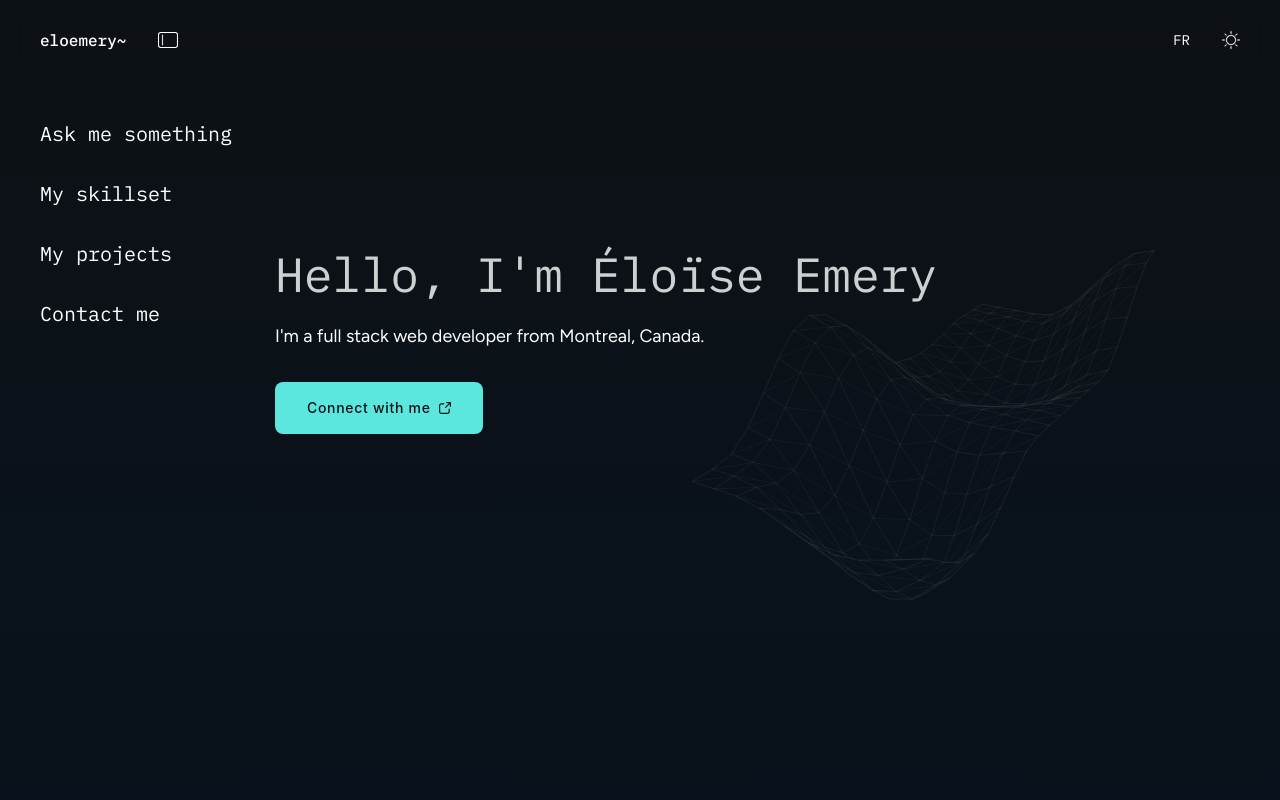
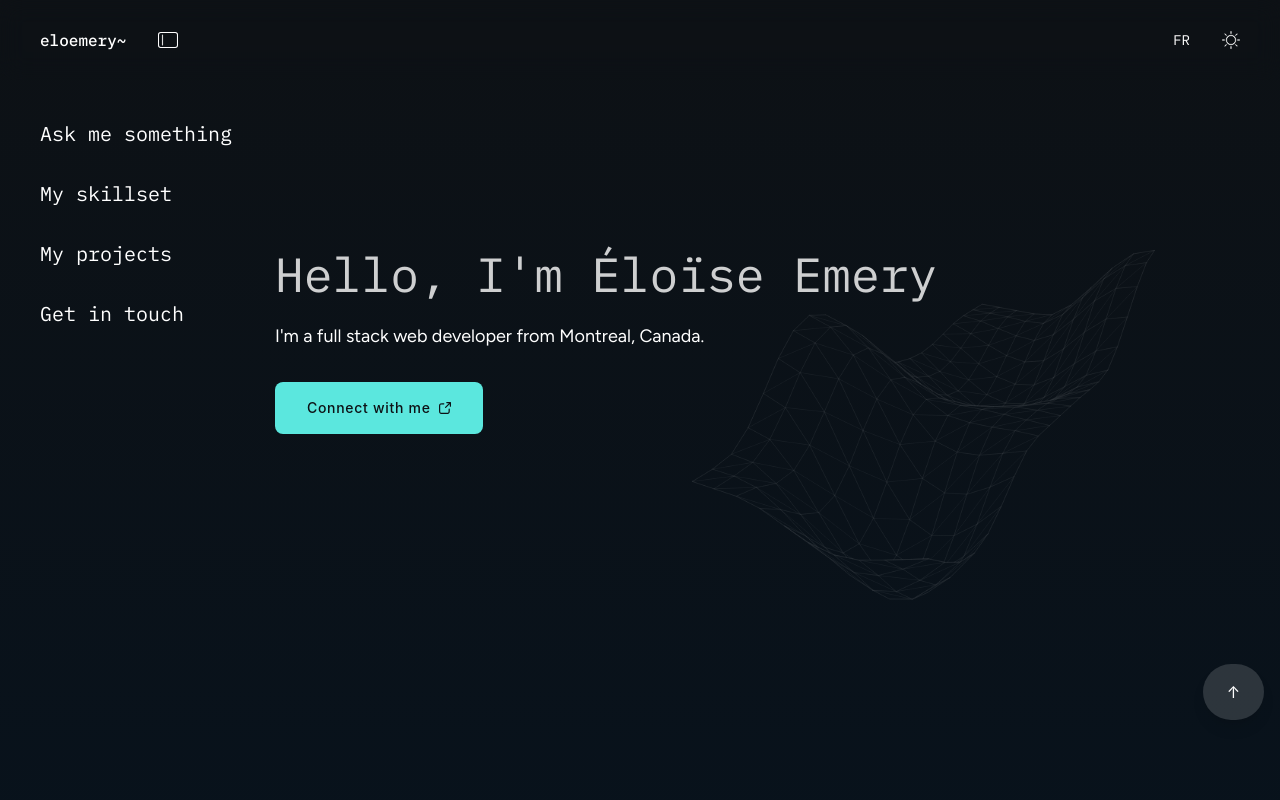
Before and after one commit to EloiseEmery/portfolio, a React (Create React App) app: page / in a window 1280 px wide. Both pictures are taken after a click on the element 175 px from the left and 40 px from the top of the page. Shown: the top 800 px of the page. Built offline with nearby package versions, Linux system fonts and the light colour scheme; a web font is replaced by a local one.

Commit message:
Add ToTop button and update contact section with email functionality

```diff
--- a/src/App.tsx
+++ b/src/App.tsx
@@ -7,6 +7,7 @@ import AskMeSomething from './components/organisms/sections/AskMeSomething';
 import MySkillset from './components/organisms/sections/MySkillset';
 import MyProjects from './components/organisms/sections/MyProjects';
 import ContactMe from './components/organisms/sections/GetInTouch';
+import ToTop from './components/atoms/ToTop';
 import menuSidebarClosed from './assets/svg/menuSidebar.svg';
 import menuSidebarOpen from './assets/svg/menuSidebarOpen.svg';
 import './index.css';
@@ -28,6 +29,7 @@ function App() {
     <div className="app-container bg-gradient-main-secondary-main from-colorMain via-colorSecondary to-colorMain flex">
       {/* Sidebar */}
       {isSidebarOpen && <Sidebar closeSidebar={() => setIsSidebarOpen(false)} />}
+      {/* To top button */}
       {/* App content */}
       <div className="flex w-full overflow-x-hidden">
         <div className="flex-1 transition-all duration-300 ease-in-out">
@@ -36,6 +38,7 @@ function App() {
             <Header toggleMenu={toggleMenu} menuSrc={menuSrc} />
           </header>
           {/* Main content */}
+      <ToTop />
           <div className={`app-main-content relative z-10 transition-all duration-300 ease-in-out ${isSidebarOpen ? 'translate-x-[350px] md:translate-x-0 md:ml-[250px] xl:ml-[150px] blur md:blur-0 ' : 'px-2'}`}>
             <main className="px-4 md:px-10 xl:px-[125px] 2xl:px-[200px]">
               <section id="hero" className="py-[250px]">
@@ -50,7 +53,7 @@ function App() {
               <section id="my-projects" className="py-[100px] sm:py-[200px]">
                 <MyProjects />
               </section>
-              <section id="contact-me" className="mb-[100px] sm:mb-[200px]">
+              <section id="get-in-touch" className="mb-[100px] sm:mb-[200px] mt-[100px]">
                 <ContactMe />
               </section>
             </main>
--- /dev/null
+++ b/src/components/atoms/ToTop.tsx
@@ -0,0 +1,18 @@
+import React from 'react';
+
+function ToTop() {
+    const scrollToTop = () => {
+        console.log('Button clicked');
+        window.scrollTo({ top: 0, behavior: 'smooth' });
+    };
+
+    return (
+        <div className="fixed bottom-20 right-4 z-50">
+        <button onClick={scrollToTop} className="cursor-pointer bg-colorWhite/15 text-white py-4 px-6 rounded-full shadow-lg hover:bg-colorQuaternary/25 transition-all">
+                ↑
+            </button>
+        </div>
+    );
+}
+
+export default ToTop;
--- a/src/components/organisms/Footer.tsx
+++ b/src/components/organisms/Footer.tsx
@@ -53,7 +53,7 @@ function Footer() {
                     <img src={iconeEmail} alt="Email" className="max-w-[22px] opacity-70" />
                   </div>
                   <span className="absolute font-sans bottom-full left-1/2 transform -translate-x-1/2 mb-2 w-max bg-black text-white text-xs rounded-md px-2 py-1 opacity-0 group-hover:opacity-100 transition-opacity duration-300">
-                    Send me an email
+                    Send me a email
                   </span>
                 </a>
               </div>
--- a/src/components/organisms/Sidebar.tsx
+++ b/src/components/organisms/Sidebar.tsx
@@ -18,7 +18,7 @@ const Sidebar: React.FC<SidebarProps> = ({ closeSidebar }) => {
         <a href="#ask-me-something" onClick={handleLinkClick} className="cursor-pointer hover:text-colorQuaternary transition-all duration-300 ease-in-out whitespace-nowrap">Ask me something</a>
         <a href="#my-skillset" onClick={handleLinkClick} className="cursor-pointer hover:text-colorQuaternary transition-all duration-300 ease-in-out whitespace-nowrap">My skillset</a>
         <a href="#my-projects" onClick={handleLinkClick} className="cursor-pointer hover:text-colorQuaternary transition-all duration-300 ease-in-out whitespace-nowrap">My projects</a>
-        <a href="#contact-me" onClick={handleLinkClick} className="cursor-pointer hover:text-colorQuaternary transition-all duration-300 ease-in-out whitespace-nowrap">Contact me</a>
+        <a href="#get-in-touch" onClick={handleLinkClick} className="cursor-pointer hover:text-colorQuaternary transition-all duration-300 ease-in-out whitespace-nowrap">Get in touch</a>
       </div>
     </div>
   );
--- a/src/components/organisms/sections/GetInTouch.tsx
+++ b/src/components/organisms/sections/GetInTouch.tsx
@@ -14,10 +14,10 @@ function GetInTouch() {
                     <h2 className="font-sans font-medium text-2xl sm:text-4xl text-colorWhite/80 leading-[1.2]">Get in touch</h2>
                     <p className="text-colorWhite/80 font-figtree text-base mt-6 pb-8">Lorem ipsum dolor sit amet, consectetur adipiscing elit. Integer nec odio. Praesent libero. Sed cursus ante dapibus diam. Suspendisse ut magna vel arcu tincidunt pretium.</p>
                     <Button
-                        children="Send me a message"
-                        aria-label="Send me a message"
+                        children="Send me a email"
+                        aria-label="Send me a email"
                         className="relative z-10 group"
-                        href="https://github.com/eloiseemery"
+                        href="mailto:eloise@eloiseemery.com"
                         blank={true}
                         type="secondary"
                     />
```
